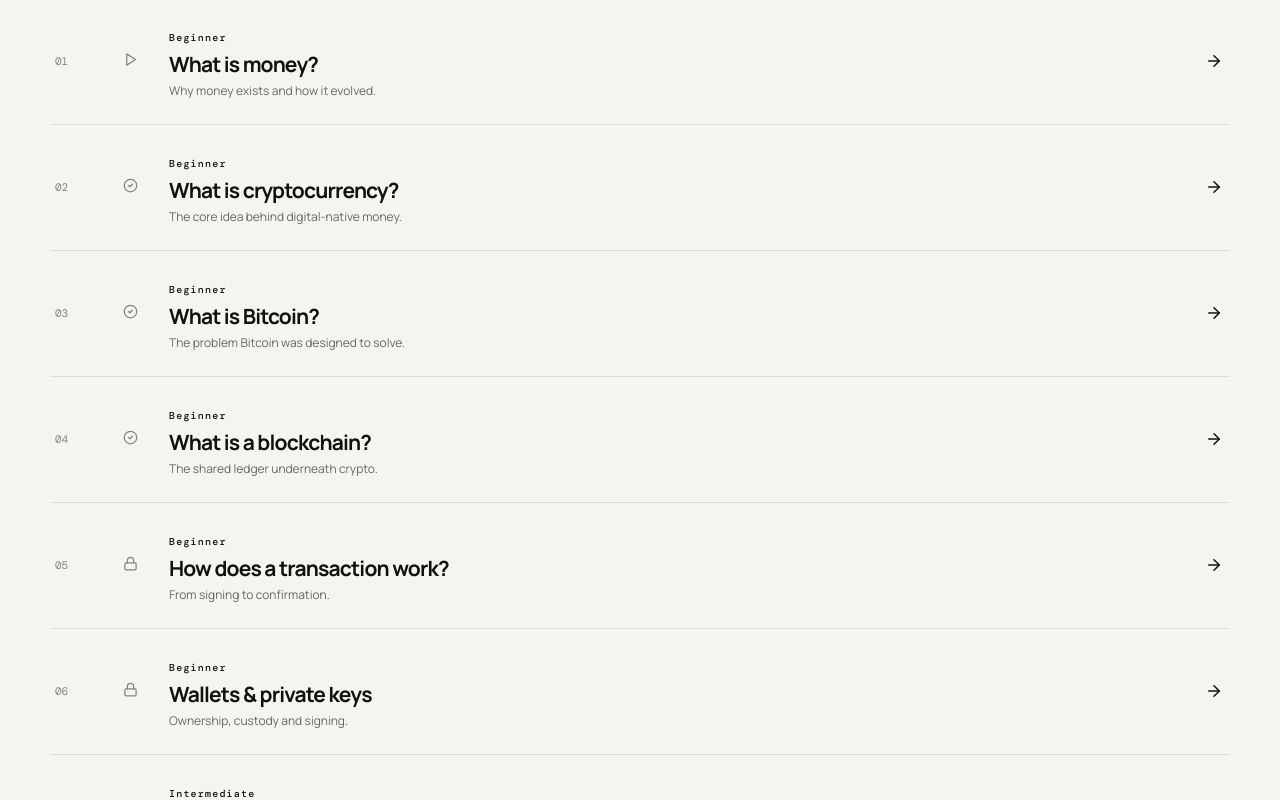
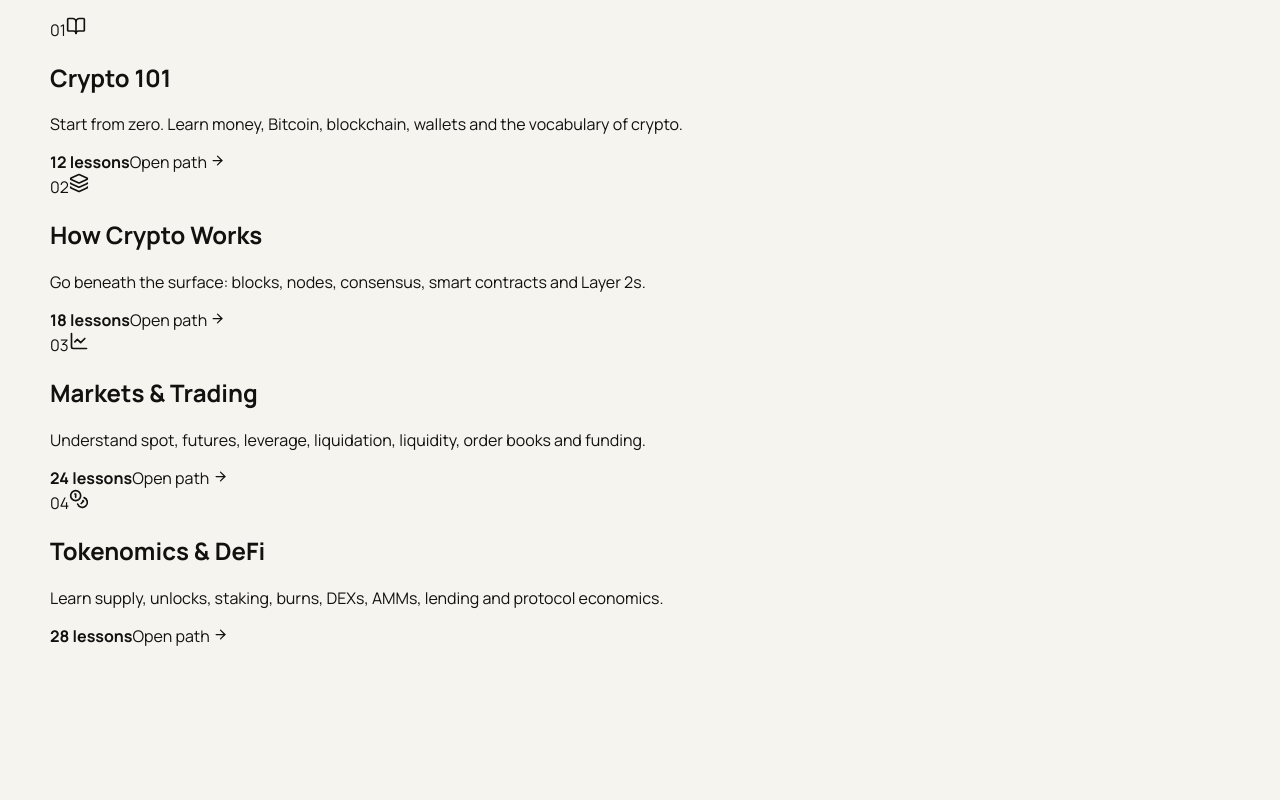
Before and after one commit to Rizzu01/crypto-learn, a Next.js app: page /learn in a window 1280 px wide. Shown: the part 500-1300 px from the top of the page. After the commit the page ends 1147 px from the top, so only its background shows below. Built offline with nearby package versions, Linux system fonts and the light colour scheme.

Commit message:
feat: make learn hub route to each path

```diff
--- a/app/learn/page.tsx
+++ b/app/learn/page.tsx
@@ -1,17 +1,10 @@
 import Link from "next/link";
-import { ArrowRight, CheckCircle2, Lock, Play, Search } from "lucide-react";
+import { ArrowRight, BookOpen, Headphones, Layers3, LineChart, Coins } from "lucide-react";
+import Navbar from "../components/Navbar";
+import { tracks } from "../../lib/curriculum";
 
-const lessons = [
-  ["01", "What is money?", "Why money exists and how it evolved.", "Beginner"],
-  ["02", "What is cryptocurrency?", "The core idea behind digital-native money.", "Beginner"],
-  ["03", "What is Bitcoin?", "The problem Bitcoin was designed to solve.", "Beginner"],
-  ["04", "What is a blockchain?", "The shared ledger underneath crypto.", "Beginner"],
-  ["05", "How does a transaction work?", "From signing to confirmation.", "Beginner"],
-  ["06", "Wallets & private keys", "Ownership, custody and signing.", "Beginner"],
-  ["07", "Proof of Work", "How Bitcoin reaches consensus.", "Intermediate"],
-  ["08", "Proof of Stake", "Validators, staking and network security.", "Intermediate"],
-];
+const icons = [BookOpen, Layers3, LineChart, Coins];
 
 export default function LearnPage() {
-  return <main><header className="site-header"><Link href="/" className="brand"><span className="brand-mark">C</span><span>CryptoLearn</span></Link><nav><Link className="active" href="/learn">Learn</Link><Link href="/topics">Explore</Link><Link href="/tools">Tools</Link><Link href="/glossary">Glossary</Link></nav><button className="search-btn"><Search size={17}/> Search</button></header><section className="learn-hero shell"><span className="kicker">LEARNING PATH / 01</span><h1>Crypto 101</h1><p>Build the mental model you need before diving into markets, DeFi and on-chain data.</p><div className="progress"><span/><b>0%</b></div></section><section className="lesson-list shell">{lessons.map(([n,t,d,l],i)=><Link href="/learn" className="lesson-row" key={n}><span className="lesson-number">{n}</span><span className="lesson-status">{i===0?<Play size={15}/>:i<4?<CheckCircle2 size={15}/>:<Lock size={15}/>}</span><div><span className="lesson-level">{l}</span><h2>{t}</h2><p>{d}</p></div><ArrowRight size={18}/></Link>)}</section></main>;
+  return <main><Navbar/><section className="learn-hero shell"><span className="kicker">THE CURRICULUM</span><h1>Choose your path.</h1><p>Every level has a dedicated page. Learn in text, open deeper explanations when you're ready, and listen aloud with your device's built-in speech engine.</p><div className="accessibility-chip"><Headphones size={16}/> Every lesson supports text-to-audio</div></section><section className="path-grid shell">{tracks.map((track, index) => { const Icon = icons[index]; return <Link href={`/learn/${track.slug}`} className={`path-card accent-${track.accent}`} key={track.slug}><div className="path-card-top"><span>{track.number}</span><Icon size={20}/></div><div><h2>{track.title}</h2><p>{track.description}</p></div><div className="path-card-bottom"><strong>{track.lessons.length} lessons</strong><span>Open path <ArrowRight size={15}/></span></div></Link>; })}</section></main>;
 }
```
